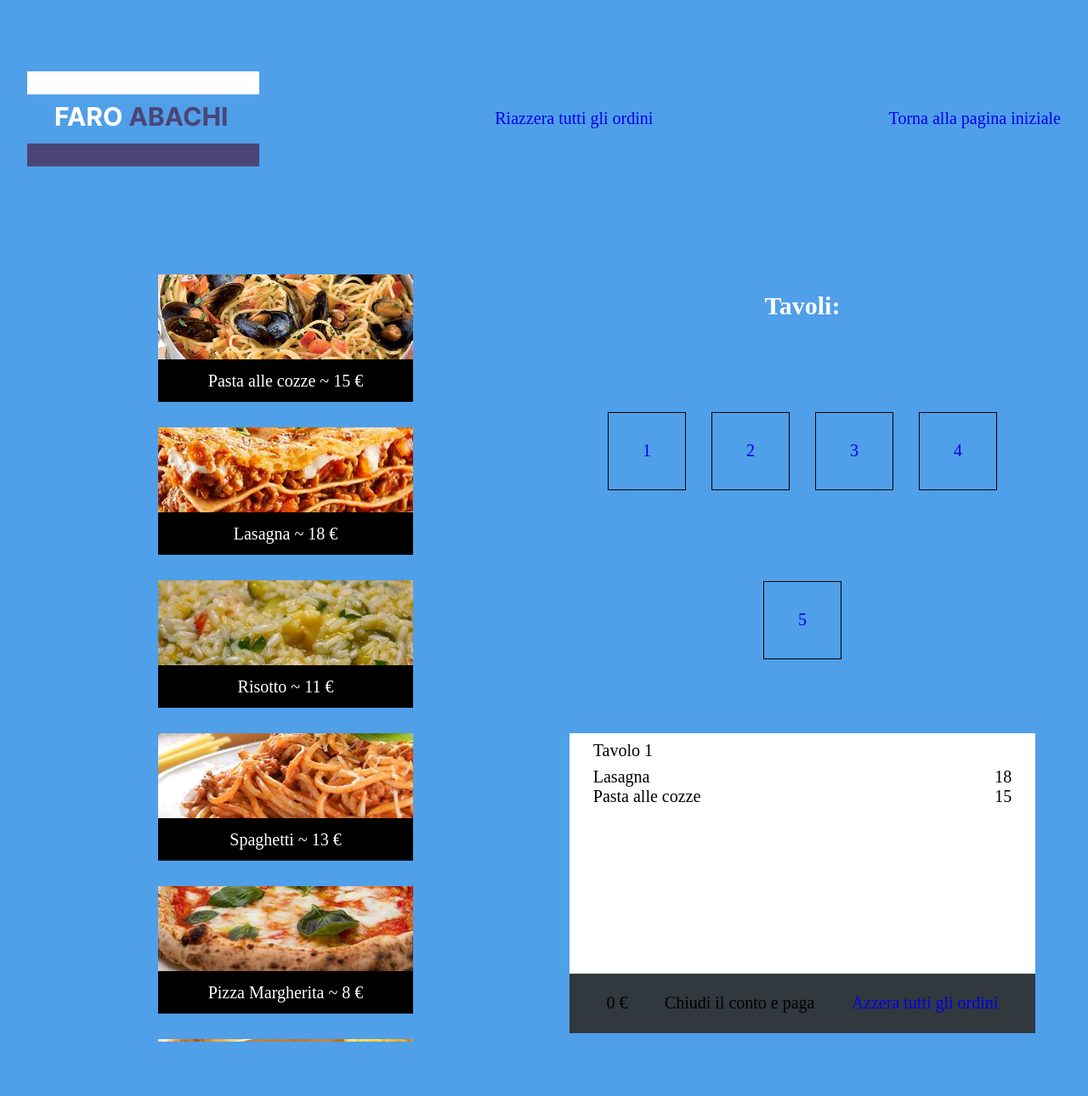
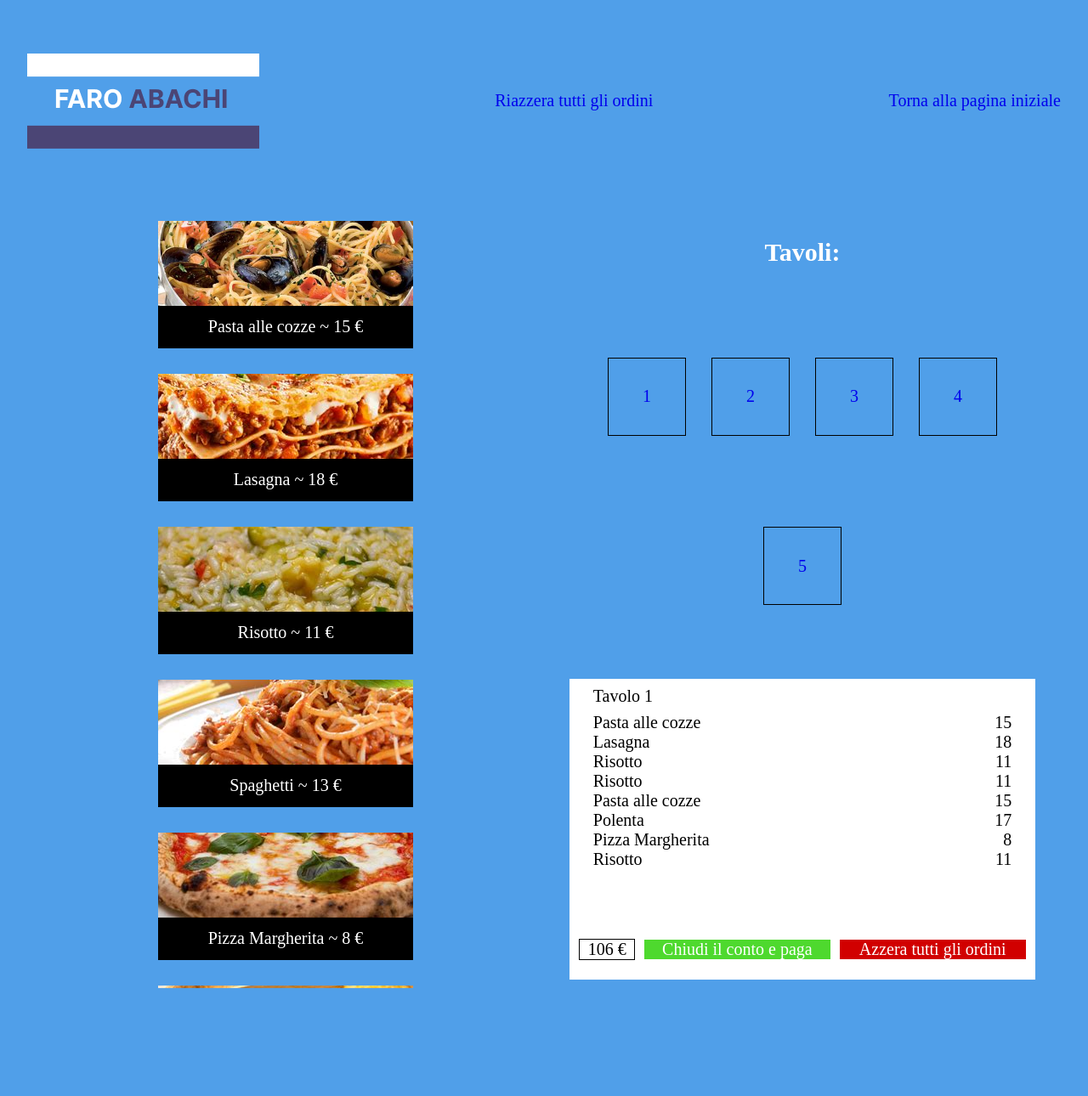
Before and after one commit to aryan-11/ristorante, a PHP site: page /src/backend/code/php/data.php?tav=1 in a window 1280 px wide. Shown: the whole page at 85% size. Run offline with PHP 8.4, Linux system fonts and the light colour scheme; data that the repository does not hold is empty.

Commit message:
total table

```diff
--- a/src/backend/code/php/data.php
+++ b/src/backend/code/php/data.php
@@ -10,7 +10,7 @@
     <?php
           include "index.php";
           $pietanze_csv = getfood();
-
+          $totalTable = 0;
           $tav = $_GET['tav'];
           $nome = $_GET['nome'];
           $prezzo = $_GET['prezzo'];
@@ -62,9 +62,6 @@
                         <?php
                               writeOrder($tav, $nome, $prezzo, $flag);
                               $ordini = readOrder($tav);
-
-                            //   echo $ordini[0][0];
-                            //   echo $ordini[0][1];
                         ?>
                         <span class="numero_tavolo">Tavolo <?php echo $tav; ?></span>
                         <div class="ordini">
@@ -74,6 +71,7 @@
                                 echo '<span class="nome_piatto">'.$ordine[0].'</span>';
                                 echo '<span class="prezzo_piatto">'.$ordine[1].'</span>';
                                 echo '</div>';
+                                $totalTable += $ordine[1];
                             }
                             ?>
                         </div>
@@ -83,9 +81,9 @@
 
 
                     <div class="resoconto">
-                        <div class="totale_tavolo">0 €</div>
+                        <div class="totale_tavolo"><?php echo $totalTable ?> €</div>
                         <div class="chiudiPaga_btn">Chiudi il conto e paga</div>
-                        <a href="data.php?azzera=1"><div class="Azzera">Azzera tutti gli ordini</div>
+                        <a class="azzera" href="data.php?azzera=1"><div>Azzera tutti gli ordini</div>
                         <?php
                             if($azzera == 1) {
                                 clearTableOrders();
--- a/src/backend/code/php/index.php
+++ b/src/backend/code/php/index.php
@@ -70,4 +70,6 @@
     }
 
 
+
+
 ?>
--- a/src/backend/code/php/tavolo1.csv
+++ b/src/backend/code/php/tavolo1.csv
@@ -1,2 +1,8 @@
+Pasta alle cozze;15;
 Lasagna;18;
+Risotto;11;
+Risotto;11;
 Pasta alle cozze;15;
+Polenta;17;
+Pizza Margherita;8;
+Risotto;11;
--- a/src/backend/code/php/tavolo2.csv
+++ b/src/backend/code/php/tavolo2.csv
@@ -1,3 +1,4 @@
 Spaghetti;13;
-Spaghetti;13;
-Spaghetti;13;
+Risotto;11;
+Pasta alle cozze;15;
+Lasagna;18;
--- a/src/backend/code/php/tavolo3.csv
+++ /dev/null
@@ -1,3 +0,0 @@
-Spaghetti;13;
-Risotto;11;
-Risotto;11;
--- a/src/backend/code/php/tavolo4.csv
+++ b/src/backend/code/php/tavolo4.csv
@@ -1,2 +1,4 @@
-Lasagna;18;
-Pasta alle cozze;15;
+Spaghetti;13;
+Polenta;17;
+Risotto;11;
+Risotto;11;
--- a/src/frontend/data.css
+++ b/src/frontend/data.css
@@ -166,12 +166,12 @@ a {
 .resoconto {
     width: 100%;
     height: 20%;
-    background-color: #31383e;
     display: flex;
     justify-content: space-evenly;
     align-items: center;
 
     align-self: flex-end;
+    font-size: .8rem;
 }
 
 .resoconto_tavolo {
@@ -192,8 +192,23 @@ a {
     align-items: center;
 }
 
-
-
+.chiudiPaga_btn {
+    background-color: #4ed92e;
+    width: 40%;
+    text-align: center;
+    color: #ffffff;
+}
+.totale_tavolo {
+    width: 12%;
+    border: 1px solid black;
+    text-align: center;
+}
+.azzera {
+    width: 40%;
+    background-color: rgb(209, 0, 0);
+    text-align: center;
+    color: #ffffff;
+}
 
 .hide {
     display: none;
```
Also changed, not shown: src/backend/code/php/tavolo5.csv (+7 -0 lines).
